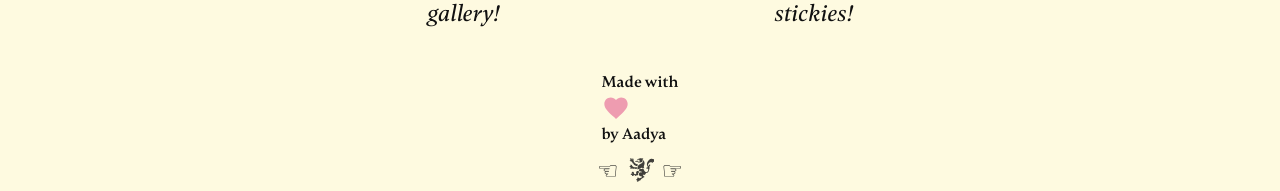
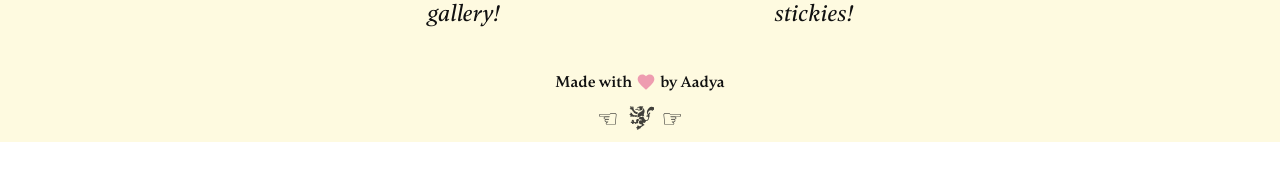
Before and after one commit to aadya-khanna/portfolio_frontend, a React (Vite) app: page /misc in a window 1280 px wide. Shown: the part 2479-2670 px from the top of the page. After the commit the page ends 2621 px from the top, so only its background shows below. Built offline with nearby package versions, Linux system fonts and the light colour scheme.

Commit message:
fixed heart logo centering

```diff
--- a/src/components/Footer.jsx
+++ b/src/components/Footer.jsx
@@ -5,7 +5,7 @@ export default function Footer() {
     return (
       <footer className="flex flex-col items-center justify-center pb-2">
         <div className="text-foreground dark:text-foreground-dark">
-          <p className="font-gambetta font-semibold text-base">Made with  <HeartIcon className="text-accent w-7 h-7"/> by Aadya</p>
+          <p className="font-gambetta font-semibold text-base flex items-center justify-center gap-1">Made with <HeartIcon className="text-accent w-5 h-5"/> by Aadya</p>
         </div>
 
         <div className="flex items-center gap-2 pt-2 text-2xl">
```
